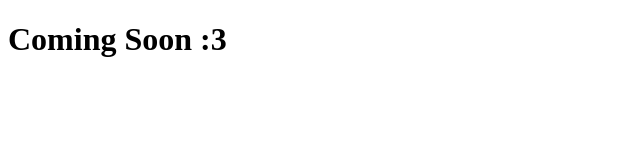
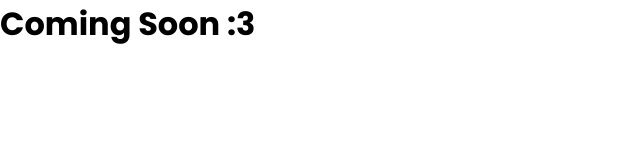
Before and after one commit to johsteven/johsteven.github.io, a plain HTML site: page index.html in a window 1280 px wide. Shown: the whole page, without its empty margins (0-640 px from the left). Drawn offline with Linux system fonts and the light colour scheme.

Commit message:
lupa compile sass

```diff
--- a/src/css/app.css
+++ b/src/css/app.css
@@ -1 +1,33 @@
-/* No CSS *//*# sourceMappingURL=app.css.map */
+@import url("https://fonts.googleapis.com/css2?family=Poppins:wght@100;200;300;400;500;600;700;800;900&display=swap");
+* {
+  padding: 0px;
+  margin: 0px;
+  list-style: none;
+  quotes: none;
+  text-decoration: unset;
+  outline: none;
+  border: none;
+  -webkit-box-sizing: border-box;
+          box-sizing: border-box;
+}
+
+html {
+  height: 100%;
+  width: 100%;
+}
+
+body {
+  height: 100%;
+  width: 100%;
+  position: relative;
+  background-color: #fff;
+  font-family: 'Poppins', sans-serif !important;
+  overflow-x: hidden;
+  margin: 0px auto;
+}
+
+a,
+button {
+  cursor: pointer;
+}
+/*# sourceMappingURL=app.css.map */
```
Also changed, not shown: 1 other file.
